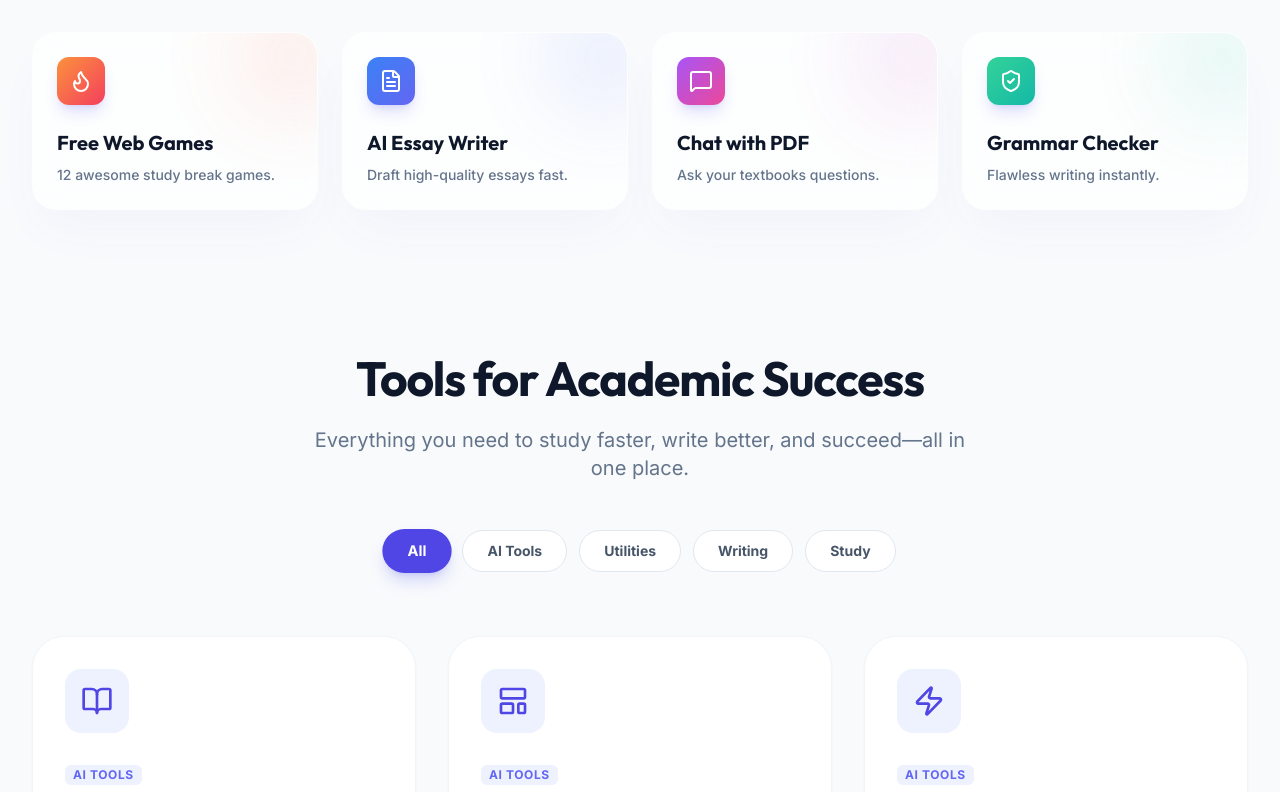
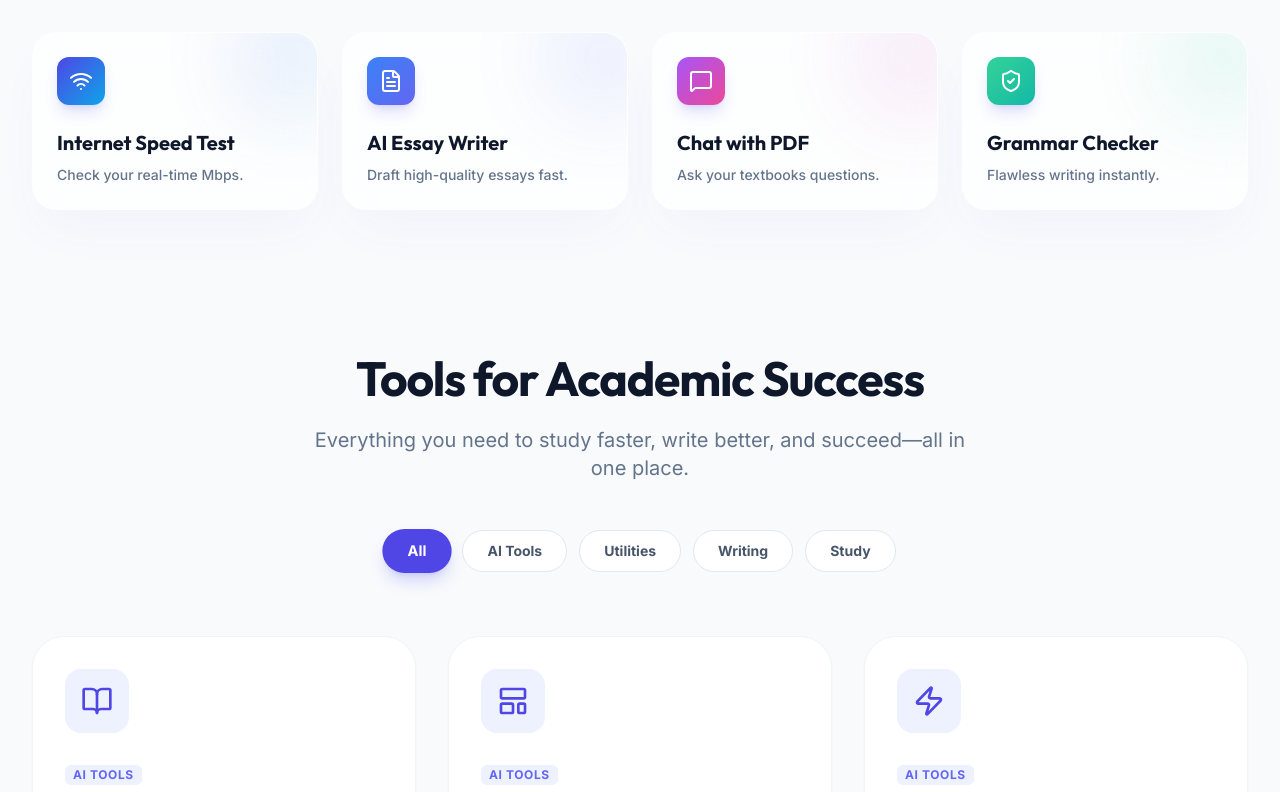
Before and after one commit to roshanpal8085/studentai-tools, a React (Vite) app in the folder frontend/: page / in a window 1280 px wide. Shown: the part 988-1780 px from the top of the page. Built offline with nearby package versions, Linux system fonts and the light colour scheme.

Commit message:
Highlight Internet Speed Test on Home page and Navbar

```diff
--- a/frontend/src/components/Navbar.jsx
+++ b/frontend/src/components/Navbar.jsx
@@ -12,6 +12,7 @@ const Navbar = () => {
     { label: 'Email Writer', path: '/email-writer' },
     { label: 'Presentations', path: '/presentation-generator' },
     { label: 'Captions', path: '/instagram-caption-generator' },
+    { label: 'Speed Test', path: '/tools/internet-speed-test' },
     { label: '🎮 Free Games', path: '/free-games' },
     { label: 'Blog', path: '/blog' }
   ];
--- a/frontend/src/pages/Home.jsx
+++ b/frontend/src/pages/Home.jsx
@@ -4,7 +4,7 @@ import {
   FileText, MonitorPlay, Image as ImageIcon, LayoutTemplate, MessageSquare,
   Mail, Zap, CheckCircle2, TrendingUp, Users, ShieldCheck, Search,
   Calendar, Clock, Hash, Type, QrCode, Lock, Ruler, Percent, Flame,
-  User, Lightbulb, Terminal, Timer, BookOpen, Brain, ListChecks, Quote, Calculator, FileEdit
+  User, Lightbulb, Terminal, Timer, BookOpen, Brain, ListChecks, Quote, Calculator, FileEdit, Wifi
 } from 'lucide-react';
 
 import { Link } from 'react-router-dom';
@@ -50,6 +50,7 @@ const allTools = [
   { name: 'Percent Calculator', description: 'Quickly find percentages for math and grades.', icon: Percent, to: '/tools/percentage-calculator', category: 'Utilities' },
   { name: 'Name Generator', description: 'Random names for creative projects and personas.', icon: User, to: '/tools/random-name-generator', category: 'Utilities' },
   { name: 'AI Prompt Gen', description: 'Master AI tools with perfectly engineered prompts.', icon: Terminal, to: '/tools/ai-prompt-generator', category: 'Utilities' },
+  { name: 'Internet Speed Test', description: 'Measure your real-time download/upload Mbps and ping latency.', icon: Wifi, to: '/tools/internet-speed-test', category: 'Utilities' },
   { name: 'Instagram Captions', description: 'Generate engaging hashtags and captions for social media.', icon: Hash, to: '/instagram-caption-generator', category: 'Utilities' },
 ];
 
@@ -157,7 +158,7 @@ const Home = () => {
 
         <div className="grid grid-cols-1 md:grid-cols-2 lg:grid-cols-4 gap-6">
           {[
-            { name: 'Free Web Games', desc: '12 awesome study break games.', icon: Flame, to: '/free-games', color: 'from-orange-400 to-rose-500' },
+            { name: 'Internet Speed Test', desc: 'Check your real-time Mbps.', icon: Wifi, to: '/tools/internet-speed-test', color: 'from-indigo-600 to-sky-500' },
             { name: 'AI Essay Writer', desc: 'Draft high-quality essays fast.', icon: FileText, to: '/ai-essay-writer', color: 'from-blue-500 to-indigo-500' },
             { name: 'Chat with PDF', desc: 'Ask your textbooks questions.', icon: MessageSquare, to: '/chat-pdf', color: 'from-purple-500 to-pink-500' },
             { name: 'Grammar Checker', desc: 'Flawless writing instantly.', icon: ShieldCheck, to: '/tools/grammar-checker', color: 'from-emerald-400 to-teal-500' }
```
